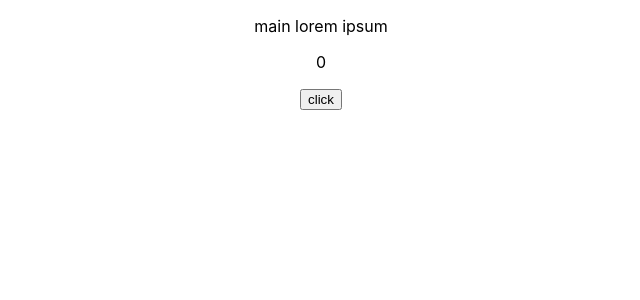
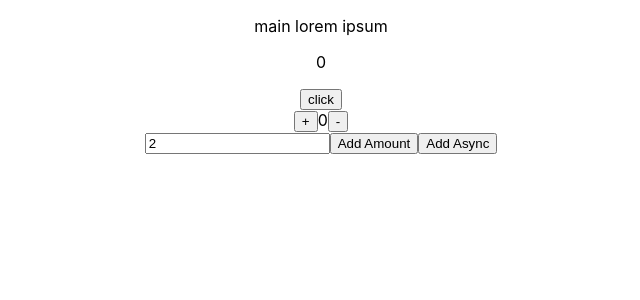
Before and after one commit to iamgrid/zoomanager, a React (Create React App) app: page / in a window 1280 px wide. Shown: the top 300 px of the page, without its empty margins (319-959 px from the left). Built offline with nearby package versions, Linux system fonts and the light colour scheme.

Commit message:
Folder structure reorganized; Redux working; Redux playing nice with Jest, increment test passing

```diff
--- a/src/App.tsx
+++ b/src/App.tsx
@@ -1,11 +1,13 @@
 import React from 'react';
 import './App.css';
-import Main from './components/Main';
+import Main from './features/main/Main';
+import Counter from './features/counter/Counter';
 
 function App() {
   return (
     <div className="App" aria-label="App container">
       <Main testProp={'lorem ipsum'} />
+      <Counter />
     </div>
   );
 }
--- /dev/null
+++ b/src/features/counter/Counter.tsx
@@ -0,0 +1,54 @@
+import React, { useState } from 'react';
+import { useSelector, useDispatch } from 'react-redux';
+import {
+	decrement,
+	increment,
+	incrementByAmount,
+	incrementAsync,
+	selectCount,
+} from './counterSlice';
+
+export default function Counter() {
+	const count = useSelector(selectCount);
+	const dispatch = useDispatch();
+	const [incrementAmount, setIncrementAmount] = useState('2');
+
+	return (
+		<div aria-label="Counter container">
+			<div>
+				<button
+					aria-label="Increment value"
+					onClick={() => dispatch(increment())}
+				>
+					+
+				</button>
+				<span aria-label="Current counter value">{count}</span>
+				<button
+					aria-label="Decrement value"
+					onClick={() => dispatch(decrement())}
+				>
+					-
+				</button>
+			</div>
+			<div>
+				<input
+					aria-label="Set increment amount"
+					value={incrementAmount}
+					onChange={e => setIncrementAmount(e.target.value)}
+				/>
+				<button
+					onClick={() =>
+						dispatch(incrementByAmount(Number(incrementAmount) || 0))
+					}
+				>
+					Add Amount
+				</button>
+				<button
+					onClick={() => dispatch(incrementAsync(Number(incrementAmount) || 0))}
+				>
+					Add Async
+				</button>
+			</div>
+		</div>
+	);
+}
--- /dev/null
+++ b/src/features/counter/counterSlice.ts
@@ -0,0 +1,38 @@
+import { createSlice, PayloadAction } from '@reduxjs/toolkit';
+import { AppThunk, RootState } from '../../store';
+
+interface CounterState {
+	value: number;
+}
+
+const initialState: CounterState = {
+	value: 0,
+};
+
+export const counterSlice = createSlice({
+	name: 'counter',
+	initialState,
+	reducers: {
+		increment: state => {
+			state.value += 1;
+		},
+		decrement: state => {
+			state.value -= 1;
+		},
+		incrementByAmount: (state, action: PayloadAction<number>) => {
+			state.value += action.payload;
+		},
+	},
+});
+
+export const { increment, decrement, incrementByAmount } = counterSlice.actions;
+
+export const incrementAsync = (amount: number): AppThunk => dispatch => {
+	setTimeout(() => {
+		dispatch(incrementByAmount(amount));
+	}, 1000);
+};
+
+export const selectCount = (state: RootState) => state.counter.value;
+
+export default counterSlice.reducer;
--- a/src/index.tsx
+++ b/src/index.tsx
@@ -2,13 +2,17 @@
 import ReactDOM from 'react-dom';
 import './index.css';
 import App from './App';
+import { store } from './store';
+import { Provider } from 'react-redux';
 import reportWebVitals from './reportWebVitals';
 
 ReactDOM.render(
   <React.StrictMode>
-    <App />
-  </React.StrictMode>,
-  document.getElementById('root')
+    <Provider store={store}>
+			<App />
+		</Provider>
+	</React.StrictMode>,
+	document.getElementById('root')
 );
 
 // If you want to start measuring performance in your app, pass a function
--- /dev/null
+++ b/src/store.ts
@@ -0,0 +1,16 @@
+import { configureStore, ThunkAction, Action } from '@reduxjs/toolkit';
+import counterReducer from './features/counter/counterSlice';
+
+export const store = configureStore({
+	reducer: {
+		counter: counterReducer,
+	},
+});
+
+export type RootState = ReturnType<typeof store.getState>;
+export type AppThunk<ReturnType = void> = ThunkAction<
+	ReturnType,
+	RootState,
+	unknown,
+	Action<string>
+>;
```
Also changed, not shown: src/features/main/Main.tsx (renamed from src/components/Main.tsx), 2 other files (tests, documents, lock files or other folders).
